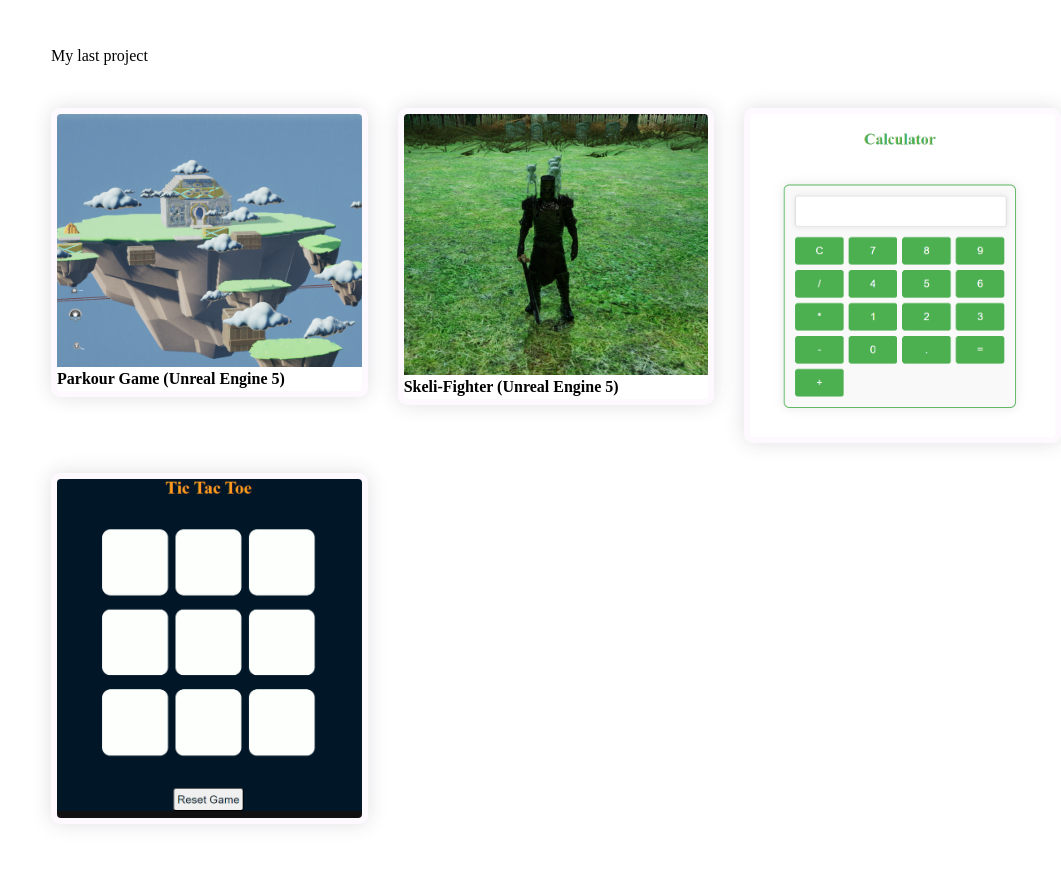
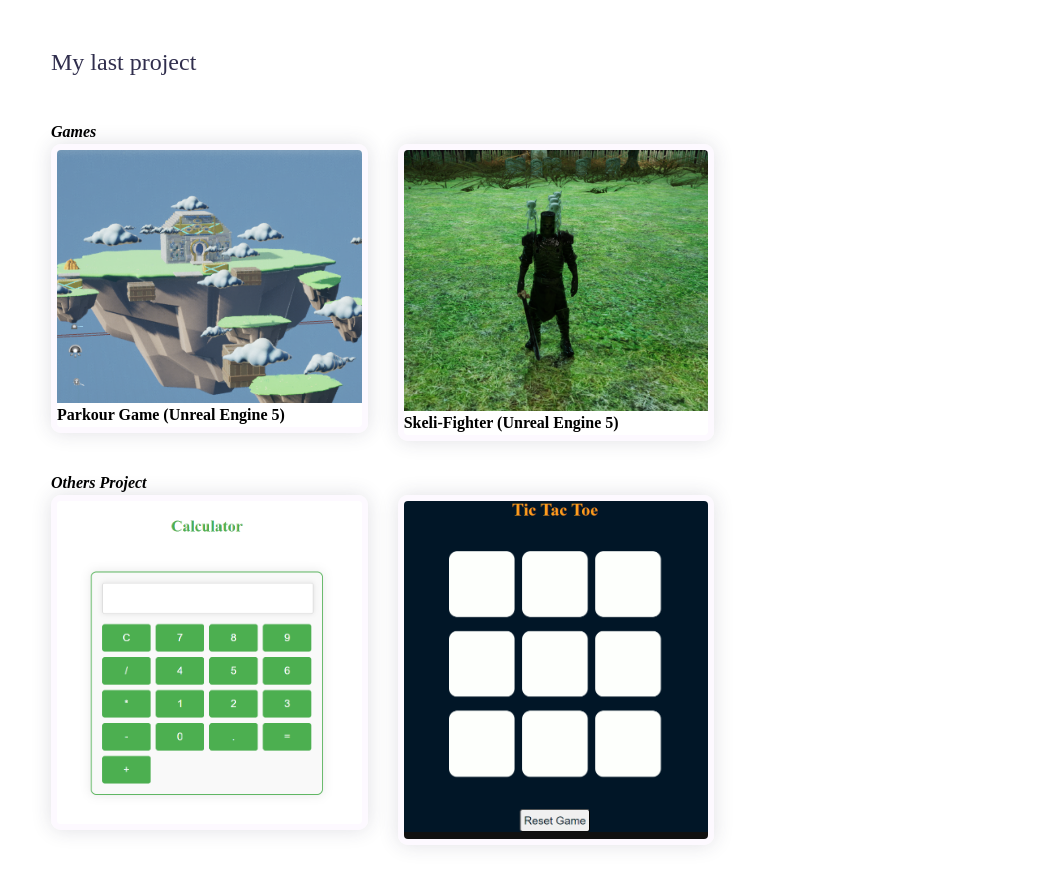
Before and after one commit to suzzan04/portfolio, a plain HTML site: page index.html in a window 1280 px wide. Shown: the part 2760-3638 px from the top of the page, without its empty margins (219-1280 px from the left). Drawn offline with nearby package versions, Linux system fonts and the light colour scheme; a web font is replaced by a local one.

Commit message:
section seperated

```diff
--- a/finalPortfolio.css
+++ b/finalPortfolio.css
@@ -1,3 +1,4 @@
+
 @import url('https://fonts.googleapis.com/css2?family=Clicker+Script&family=Nunito:wght@200;300;400;500;600;700&family=Poppins:wght@200;300;400;500;600&display=swap');
 :root{
     --bg-black-900:#f2f2fc;
@@ -761,6 +762,10 @@ padding: 0 50px;
     display: none;
 }
 
+.game, .other_projects{
+    font-style: italic;
+
+}
 /* media query */
 
 @media(max-width:1199px){
--- a/index.html
+++ b/index.html
@@ -311,10 +311,14 @@
                         </div>
                         <div class="row">
                             <div class="portfolio-heading padd-15">
-                                My last project
+                                <h2>My last project</h2>
                             </div>
                         </div>
+
+                        <div class="games">
+                            <p class="game"><b>Games</b></p>
                             <div class="row">
+
                                 <!-- portfolio item starts -->
 
                                 <div class="portfolio-item padd-15">
@@ -329,6 +333,8 @@
 
 
                              <!-- portfolio item ends -->
+
+
 
                                 <!-- portfolio item starts -->
 
@@ -346,6 +352,12 @@
                              <!-- portfolio item ends -->
 
 
+</div>
+                        </div>
+
+                        <div class="others">
+                            <p class="other_projects"><b>Others Project</b></p>
+                            <div class="row">
                                 <!-- portfolio item starts -->
 
                              <div class="portfolio-item padd-15">
@@ -373,9 +385,14 @@
 
 
                             <!-- portfolio item ends -->
+                                </div>
+
+                        </div>
 
 
-        </div>
+
+
+
     </div>
 </section>
 <!-- Portfolio ends-->
```
Lines whose indentation alone changed are shown as unchanged.
